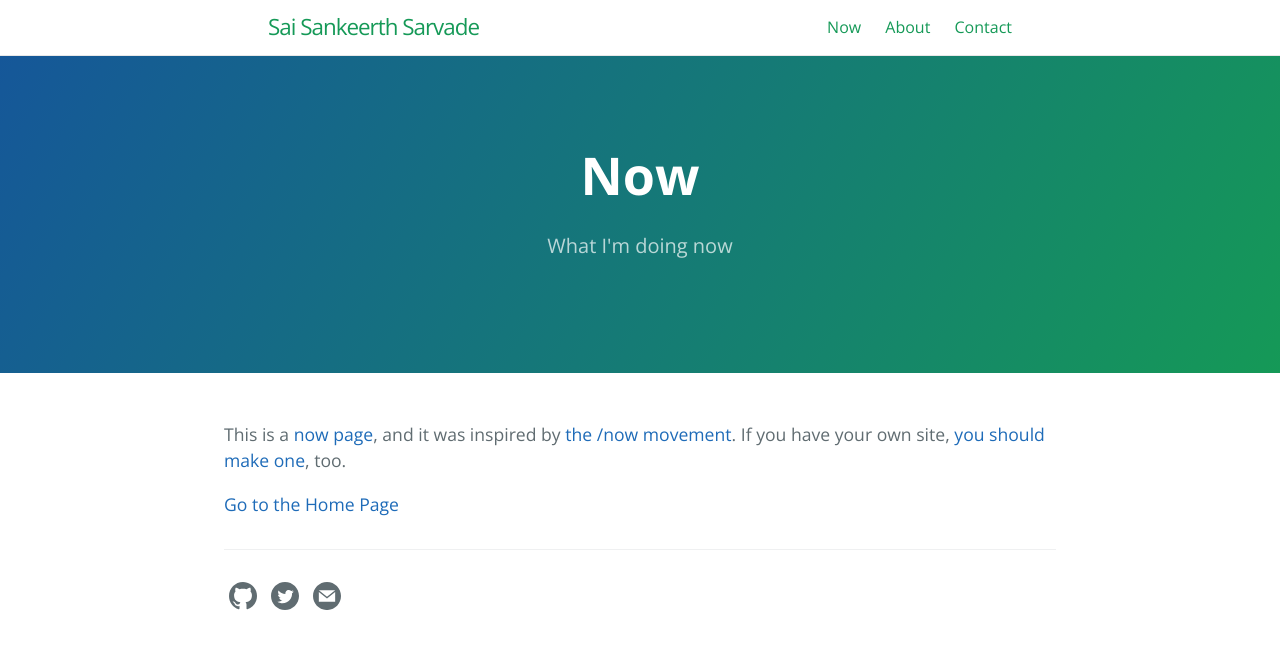
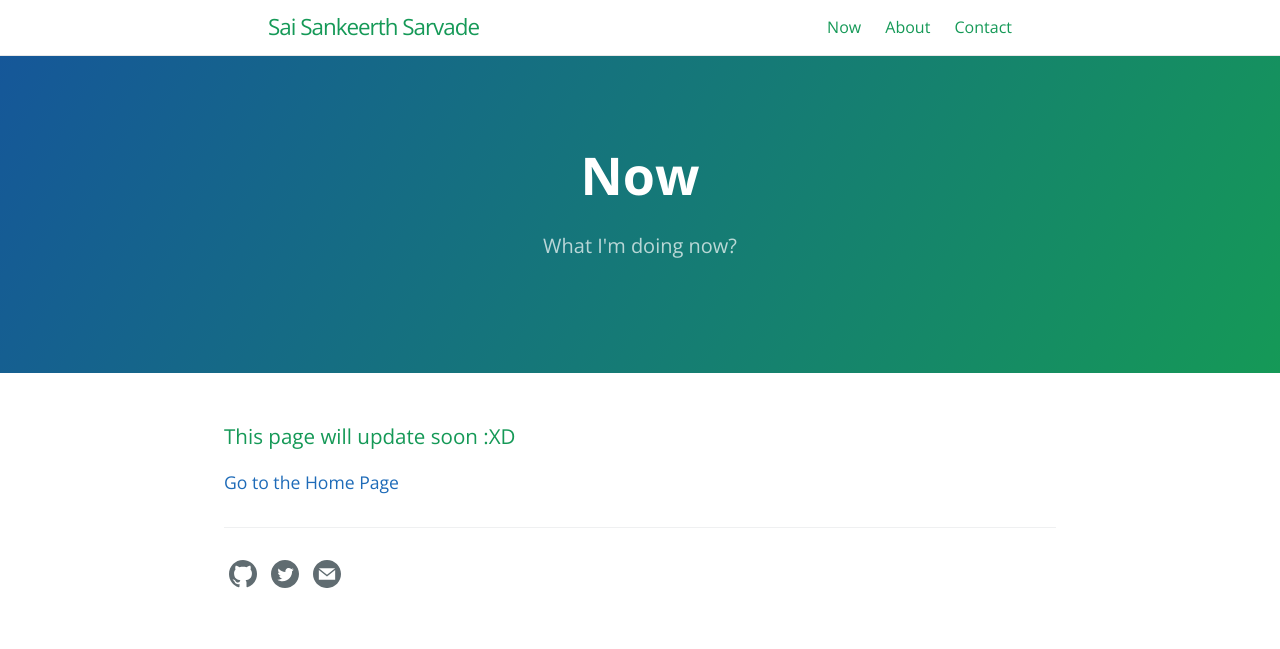
Before and after one commit to sarvade/my_portfolio, a Jekyll site: the page built from now.md, in a window 1280 px wide. Shown: the top 649 px of the page. Built offline with Jekyll 4.4.1, drawn with Linux system fonts in a browser that asks for light colours.

Commit message:
Update now.md

```diff
--- a/now.md
+++ b/now.md
@@ -1,12 +1,12 @@
 ---
 layout: page
 title: Now
-tagline: What I'm doing now
+tagline: What I'm doing now?
 permalink: /now.html
 ref: now
 order: 2
 ---
 
-This is a [now page](https://nownownow.com/about), and it was inspired by [the /now movement](https://sivers.org/nowff). If you have your own site, [you should make one](https://nownownow.com/about), too.
+### This page will update soon :XD
 
 [Go to the Home Page]({{ '/' | absolute_url }})
```
